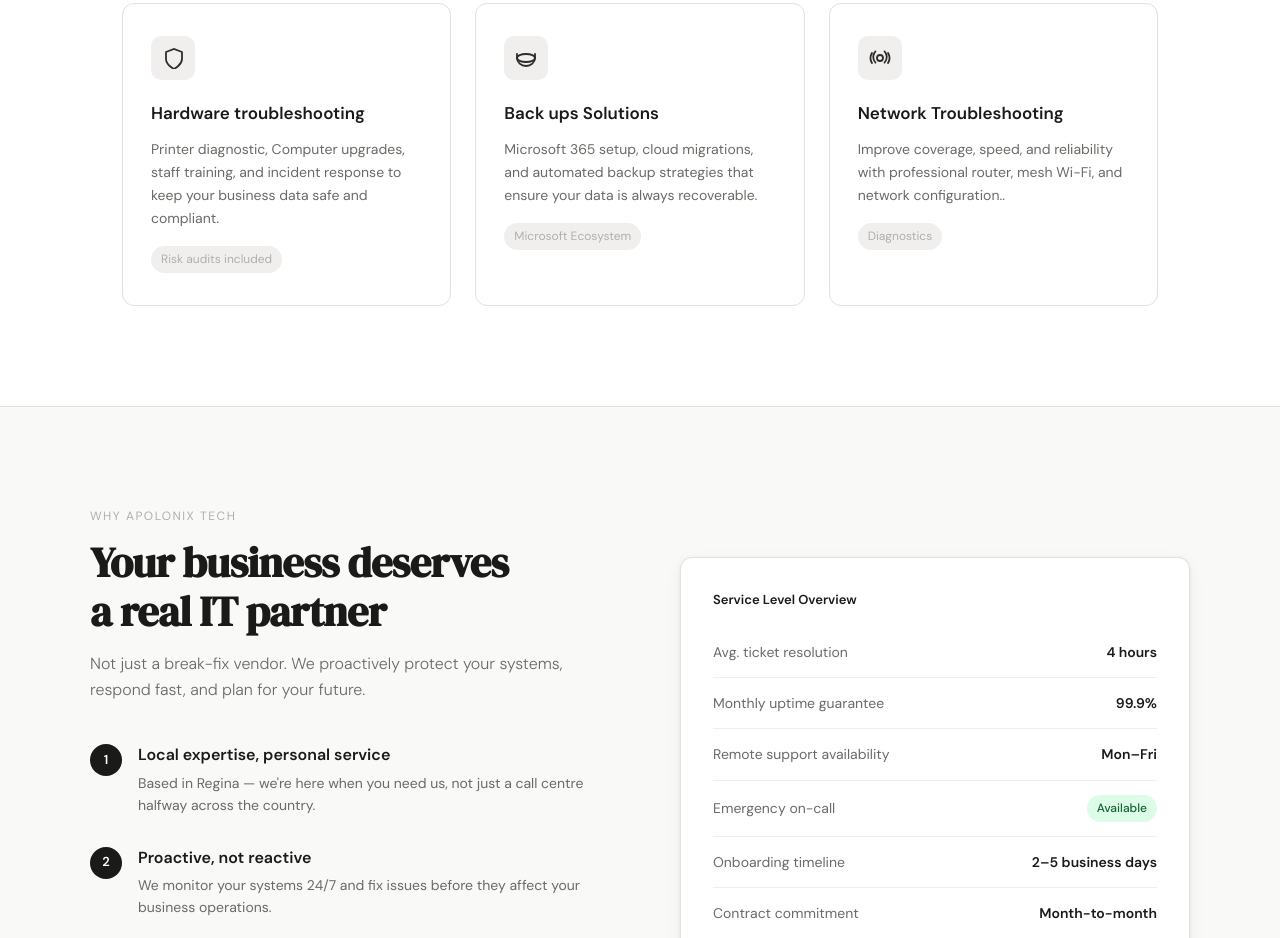
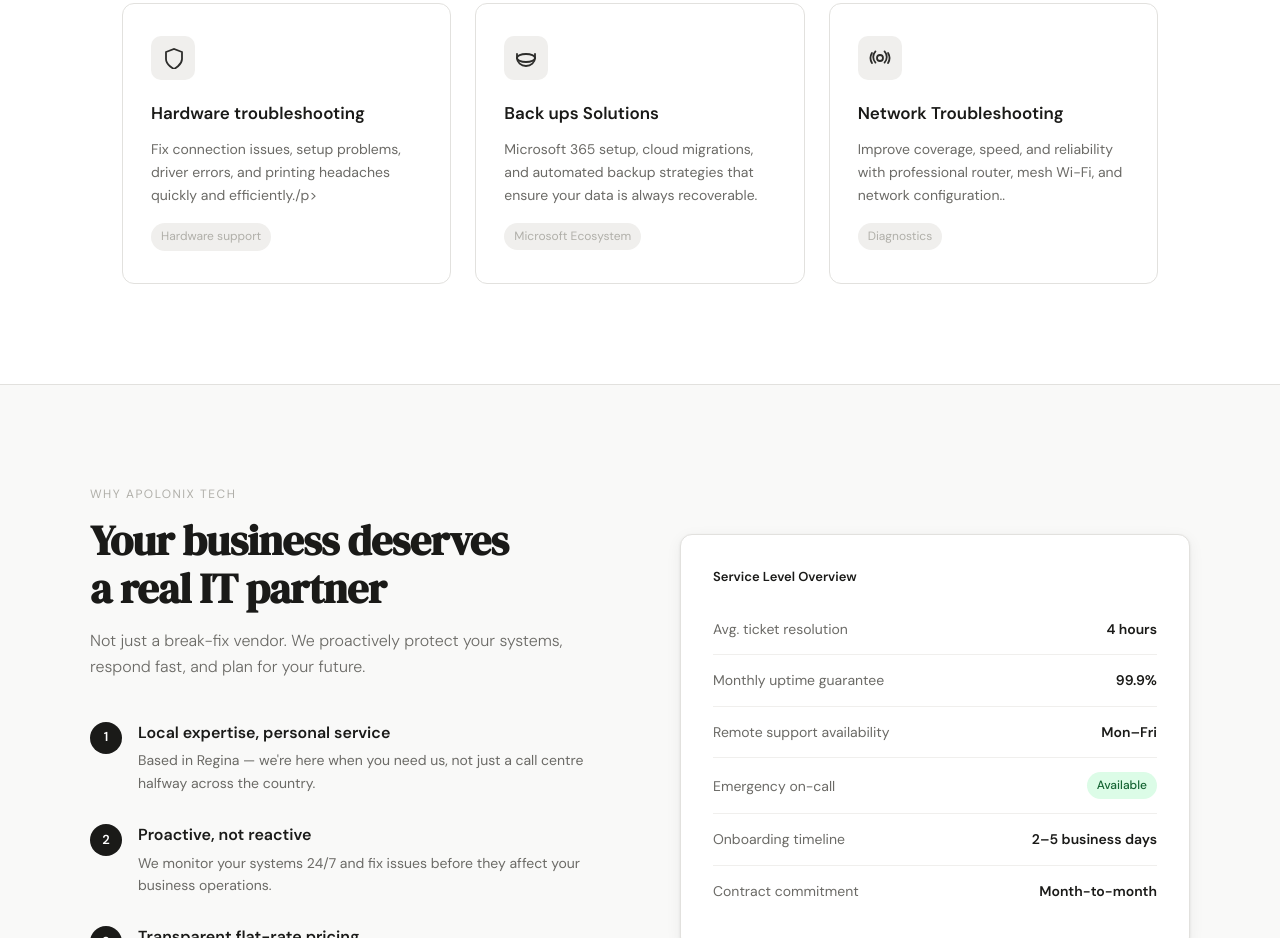
Before and after one commit to teknoanonymoush/apolonixtech, a plain HTML site: page index.html in a window 1280 px wide. Shown: the part 1543-2481 px from the top of the page. Drawn offline with Linux system fonts and the light colour scheme.

Commit message:
Update index.html

```diff
--- a/index.html
+++ b/index.html
@@ -310,8 +310,8 @@ footer{background:var(--gray-900);color:rgba(255,255,255,0.5);padding:48px 2rem
         <svg viewBox="0 0 22 22"><path d="M12 22s8-4 8-10V5l-8-3-8 3v7c0 6 8 10 8 10z"/></svg>
       </div>
       <h3>Hardware troubleshooting</h3>
-      <p>Printer diagnostic, Computer upgrades, staff training, and incident response to keep your business data safe and compliant.</p>
-      <span class="svc-tag">Risk audits included</span>
+      <p>Fix connection issues, setup problems, driver errors, and printing headaches quickly and efficiently./p>
+      <span class="svc-tag">Hardware support</span>
     </div>
 
     <!-- Card 5 -->
```
